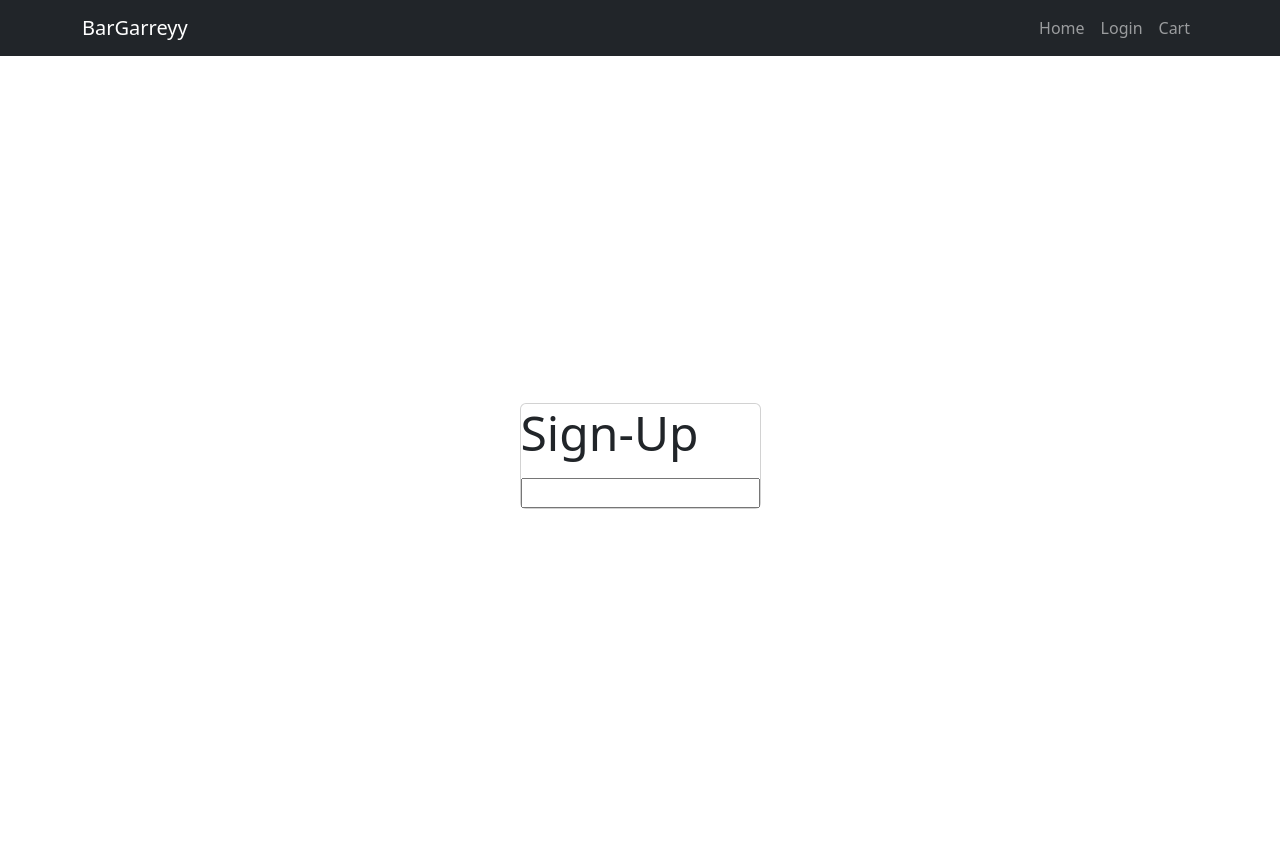
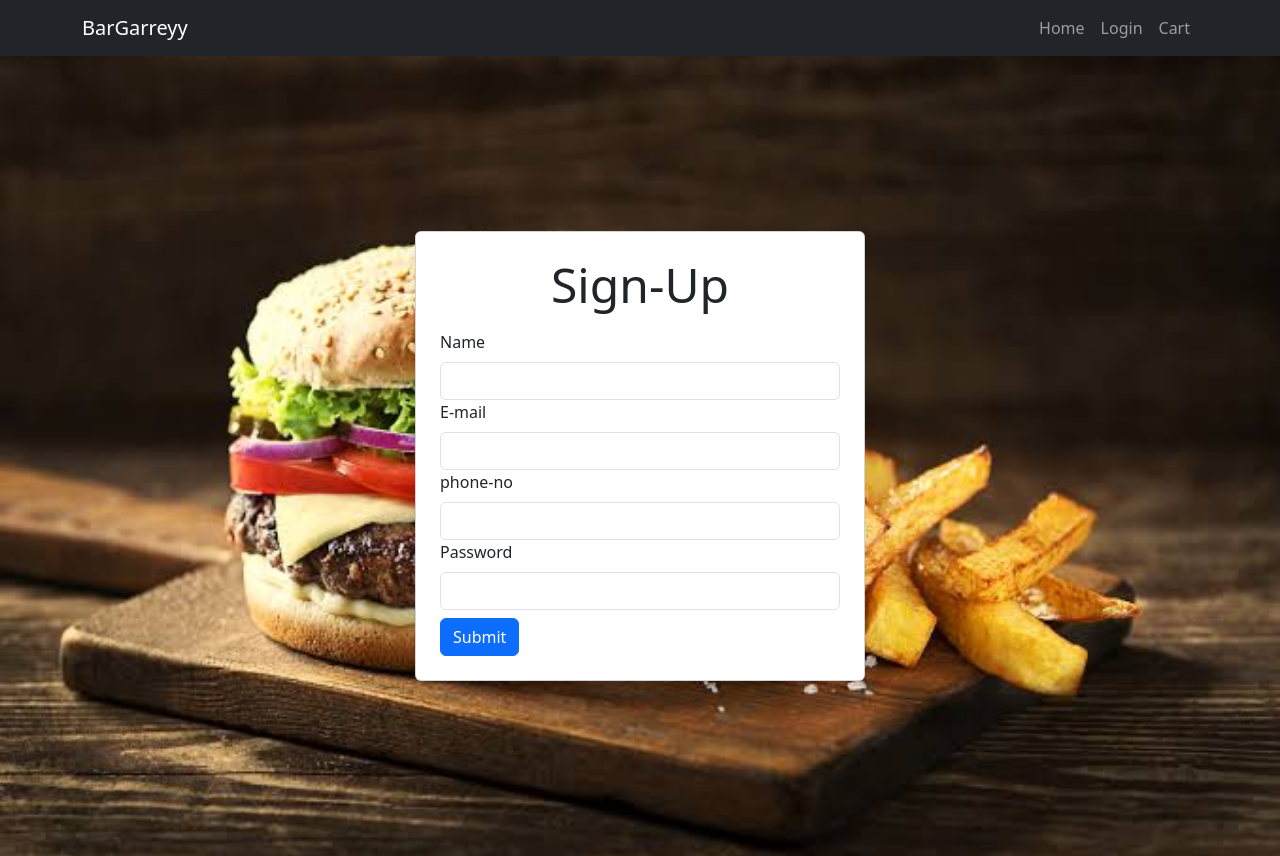
Before and after one commit to Rishirk011/Restaurant-website, a React app: page /signup in a window 1280 px wide. Built offline with nearby package versions, Linux system fonts and the light colour scheme; the HTML template or start-up script is replaced by a standard one.

Commit message:
completed signup form ui logic is remaining

```diff
--- a/src/App.tsx
+++ b/src/App.tsx
@@ -14,6 +14,7 @@ export default function App() {
         <Route path="/login" element={<Login />} />
         <Route path="/signup" element={<Signup/>}></Route>
         <Route path="/cart" element={<Cart/>}></Route>
+        <Route path="/Signup" element={<Signup/>}></Route>
       </Routes>
     </>
   );
--- a/src/components/ui/navbar.tsx
+++ b/src/components/ui/navbar.tsx
@@ -1,9 +1,10 @@
-import { Link } from "react-router-dom"
+import { Link, Route, Routes } from "react-router-dom"
 export default function Navbar(){
   return <>
+
   <header>
-    <nav className="navbar navbar-dark bg-dark navbar-expand-lg position-sticky top-0">
-      <div className="container">
+    <nav className="navbar navbar-dark bg-dark navbar-expand-lg">
+      <div className="container position-sticky top-0">
         <a href="#" className="navbar-brand">BarGarreyy</a>
         <button className="navbar-toggler" type="button"
         data-bs-toggle="collapse"
@@ -12,10 +13,9 @@ export default function Navbar(){
         <ul className="navbar-nav ms-auto text-center">
           <Link to='/' className="nav-link">Home</Link>
           <Link to='/login' className="nav-link">Login</Link>
-          <Link to='cart' className="nav-link">
+          <Link to='/cart' className="nav-link">
             Cart
           </Link>
-
         </ul>
       </div>
       </div>
--- a/src/pages/cart/cart.tsx
+++ b/src/pages/cart/cart.tsx
@@ -1,7 +1,7 @@
 export default function Cart(){
 
     return<>
-
+        <h1>cart</h1>
     </>
 
 }
--- /dev/null
+++ b/src/pages/login/login.css
@@ -0,0 +1,8 @@
+.formBar{
+    background-image: url("/public/food/four.jpeg");
+    background-position: center;
+    background-size: cover;
+    background-repeat: no-repeat;
+    background-image: linear-gradient(rgba(0,0,0,0.7)),
+    url("/public/food/seven.jpeg");
+}
--- a/src/pages/login/login.tsx
+++ b/src/pages/login/login.tsx
@@ -1,6 +1,7 @@
 import { useState } from 'react';
 import { Link } from 'react-router-dom';
-
+import { Route,Routes} from 'react-router-dom';
+import Signup from '../signup/signup';
 export default function Login(){
   const [email, setEmail] = useState('');
   const [password, setPassword] = useState('');
@@ -9,9 +10,12 @@ export default function Login(){
     e.preventDefault();
     console.log('Submitted data:', { email, password });
   };
+    <Routes>
+    <Route path="/cart" element={<Signup/>}></Route>
+  </Routes>
 
   return (
-    <div className="container d-flex justify-content-center align-items-center min-vh-100">
+    <div className="container-fluid d-flex justify-content-center align-items-center min-vh-100 formBar">
       <div className="card p-4 shadow-sm" style={{ width: '100%', maxWidth: '400px' }}>
         <h3 className="text-center mb-4">Login</h3>
 
@@ -45,7 +49,7 @@ export default function Login(){
             <button type="submit" className="btn btn-primary me-2">
               Submit
             </button>
-            <Link to='signup.tsx'
+            <Link to='/signup'
             className='btn btn-dark'>Signup</Link>
           </div>
         </form>
--- /dev/null
+++ b/src/pages/signup/signup.css
@@ -0,0 +1,8 @@
+.formBar{
+    background-image: url("/public/food/four.jpeg");
+    background-position: center;
+    background-size: cover;
+    background-repeat: no-repeat;
+    background-image: linear-gradient(rgba(0,0,0,0.7)),
+    url("/public/food/seven.jpeg");
+}
--- a/src/pages/signup/signup.tsx
+++ b/src/pages/signup/signup.tsx
@@ -1,17 +1,53 @@
+import './signup.css'
+import { useState } from 'react'
+interface formDetails{
+    name:string;
+    email:string;
+    password:string;
+    phone:number;
+}
 export default function Signup(){
-
+    const [form,setForm]=useState<formDetails>(
+    {
+        name:"",
+        email:"",
+        password:"",
+        phone:0
+    }
+    );
     return<>
-        <div className="container-fluid min-vh-100
-        d-flex justify-content-center align-items-center">
-            <div className="card">
-                <p className="display-5">
+     <div className="container-fluid min-vh-100
+        d-flex justify-content-center align-items-center formBar">
+            <div className="card p-4 shadow-sm"
+            style={{width:'100%', maxWidth:'450px'}}>
+                <p className="display-5 text-center">
                     Sign-Up
                 </p>
                 <form action="">
-                    <input type="text" name="" id="" />
+                    <div>
+                        <label htmlFor="name"
+                        className="form-label">Name</label>
+                        <input type="text" name="" id="" className="form-control"/>
+                    </div>
+                    <div>
+                        <label htmlFor="mail"
+                        className="form-label">E-mail</label>
+                        <input type="email" name="mail" id="mail" className="form-control"/>
+                    </div>
+                    <div>
+                        <label htmlFor="phone"
+                        className="form-label">phone-no</label>
+                        <input type="phone" name="phone" id="phone" className="form-control"/>
+                    </div>
+                    <div className="mb-2">
+                        <label htmlFor="password" className="form-label">Password</label>
+                        <input type="password" name="password" id="password" className="form-control"/>
+                    </div>
                 </form>
+                <div>
+                    <button className="btn btn-primary">Submit</button>
+                </div>
             </div>
         </div>
     </>
-
 }
```
